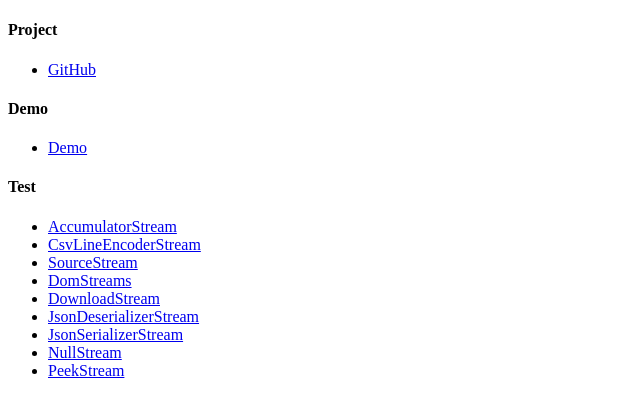
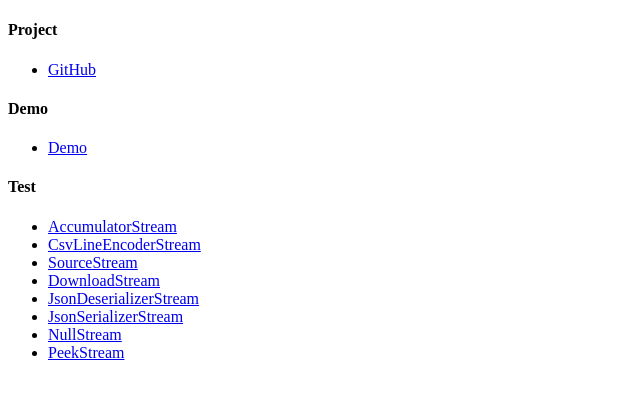
Before and after one commit to an-distr/js-streams, a plain HTML site: page index.html in a window 1280 px wide. Shown: the whole page, without its empty margins (0-640 px from the left). Drawn offline with Linux system fonts and the light colour scheme.

Commit message:
Update demo.

```diff
--- a/index.html
+++ b/index.html
@@ -14,7 +14,6 @@
   <li><a href="AccumulatorStream/test/test.html">AccumulatorStream</a></li>
   <li><a href="CsvLineEncoderStream/test/test.html">CsvLineEncoderStream</a></li>
   <li><a href="SourceStream/test/test.html">SourceStream</a></li>
-  <li><a href="dom/test/test.html">DomStreams</a></li>
   <li><a href="DownloadStream/test/test.html">DownloadStream</a></li>
   <li><a href="JsonDeserializerStream/test/test.html">JsonDeserializerStream</a></li>
   <li><a href="JsonSerializerStream/test/test.html">JsonSerializerStream</a></li>
```
